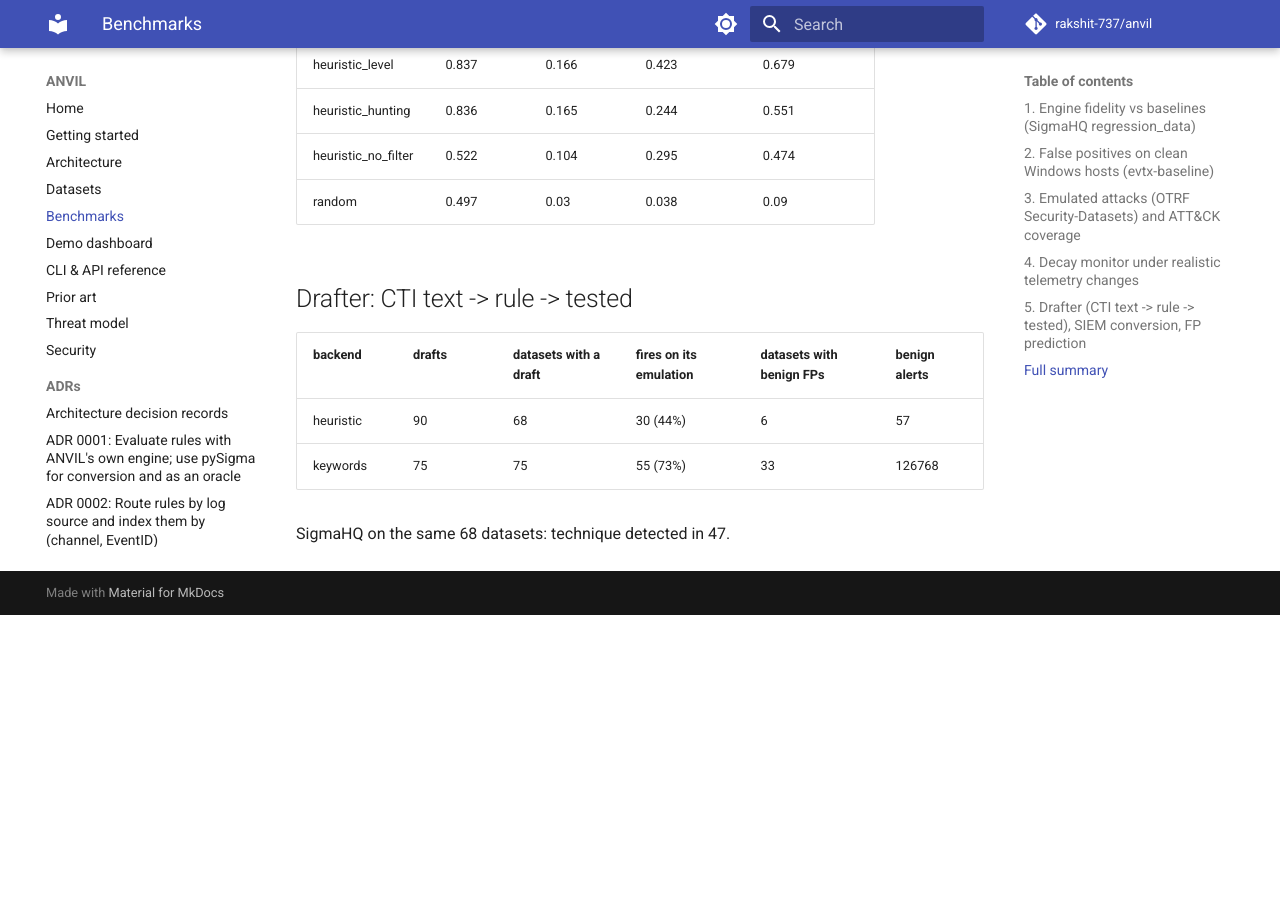
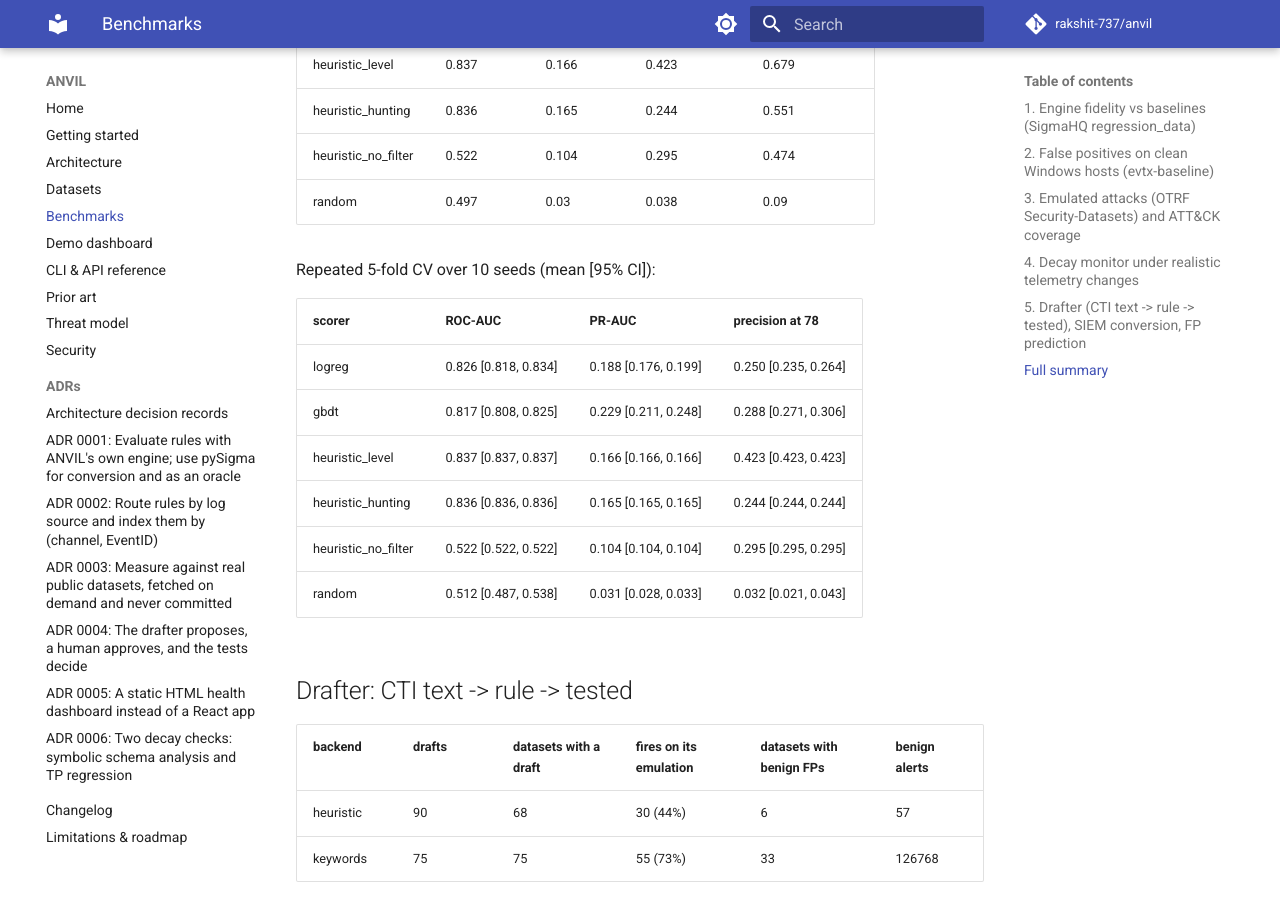
Before and after one commit to rakshit-737/anvil, an MkDocs documentation site: the page built from docs/benchmarks.md, in a window 1280 px wide and 900 px high, scrolled down 10039 px. Built offline with MkDocs 1.6.1 and Material for MkDocs 9.7.7, drawn with Linux system fonts in a browser that asks for light colours; comment, search, counter and statistics services are not loaded; before the commit the page ends 10654 px from its top, so only the background shows below that.

Commit message:
data: multi-seed FP-model results with 95% CIs
Co-Authored-By: Claude <noreply@anthropic.com>

```diff
--- a/results/SUMMARY.md
+++ b/results/SUMMARY.md
@@ -136,6 +136,17 @@ Top noisy rules:
 | heuristic_no_filter | 0.522 | 0.104 | 0.295 | 0.474 |
 | random | 0.497 | 0.03 | 0.038 | 0.09 |
 
+Repeated 5-fold CV over 10 seeds (mean [95% CI]):
+
+| scorer | ROC-AUC | PR-AUC | precision at 78 |
+|---|---|---|---|
+| logreg | 0.826 [0.818, 0.834] | 0.188 [0.176, 0.199] | 0.250 [0.235, 0.264] |
+| gbdt | 0.817 [0.808, 0.825] | 0.229 [0.211, 0.248] | 0.288 [0.271, 0.306] |
+| heuristic_level | 0.837 [0.837, 0.837] | 0.166 [0.166, 0.166] | 0.423 [0.423, 0.423] |
+| heuristic_hunting | 0.836 [0.836, 0.836] | 0.165 [0.165, 0.165] | 0.244 [0.244, 0.244] |
+| heuristic_no_filter | 0.522 [0.522, 0.522] | 0.104 [0.104, 0.104] | 0.295 [0.295, 0.295] |
+| random | 0.512 [0.487, 0.538] | 0.031 [0.028, 0.033] | 0.032 [0.021, 0.043] |
+
 ## Drafter: CTI text -> rule -> tested
 
 | backend | drafts | datasets with a draft | fires on its emulation | datasets with benign FPs | benign alerts |
```
Also changed, not shown: 1 other file.
